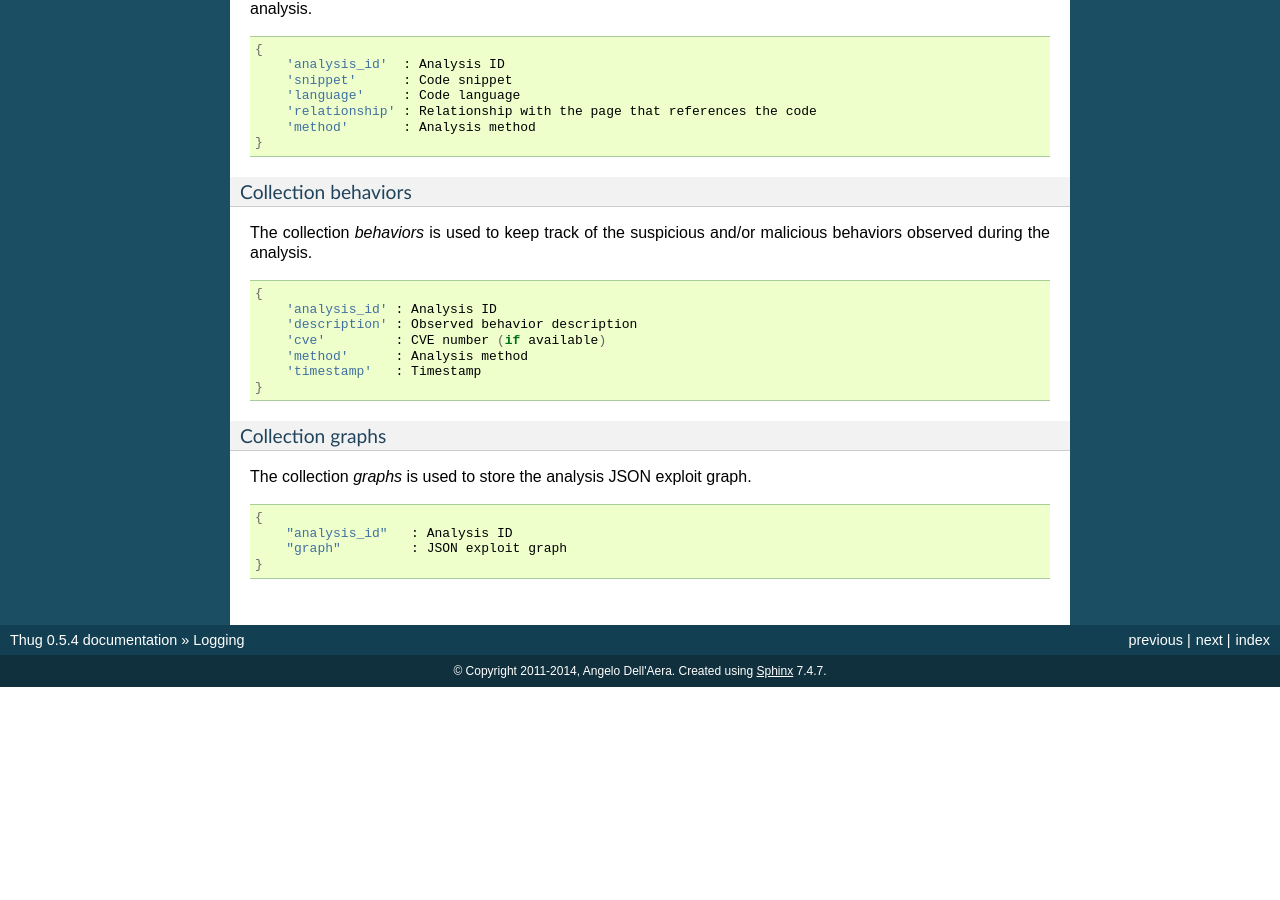
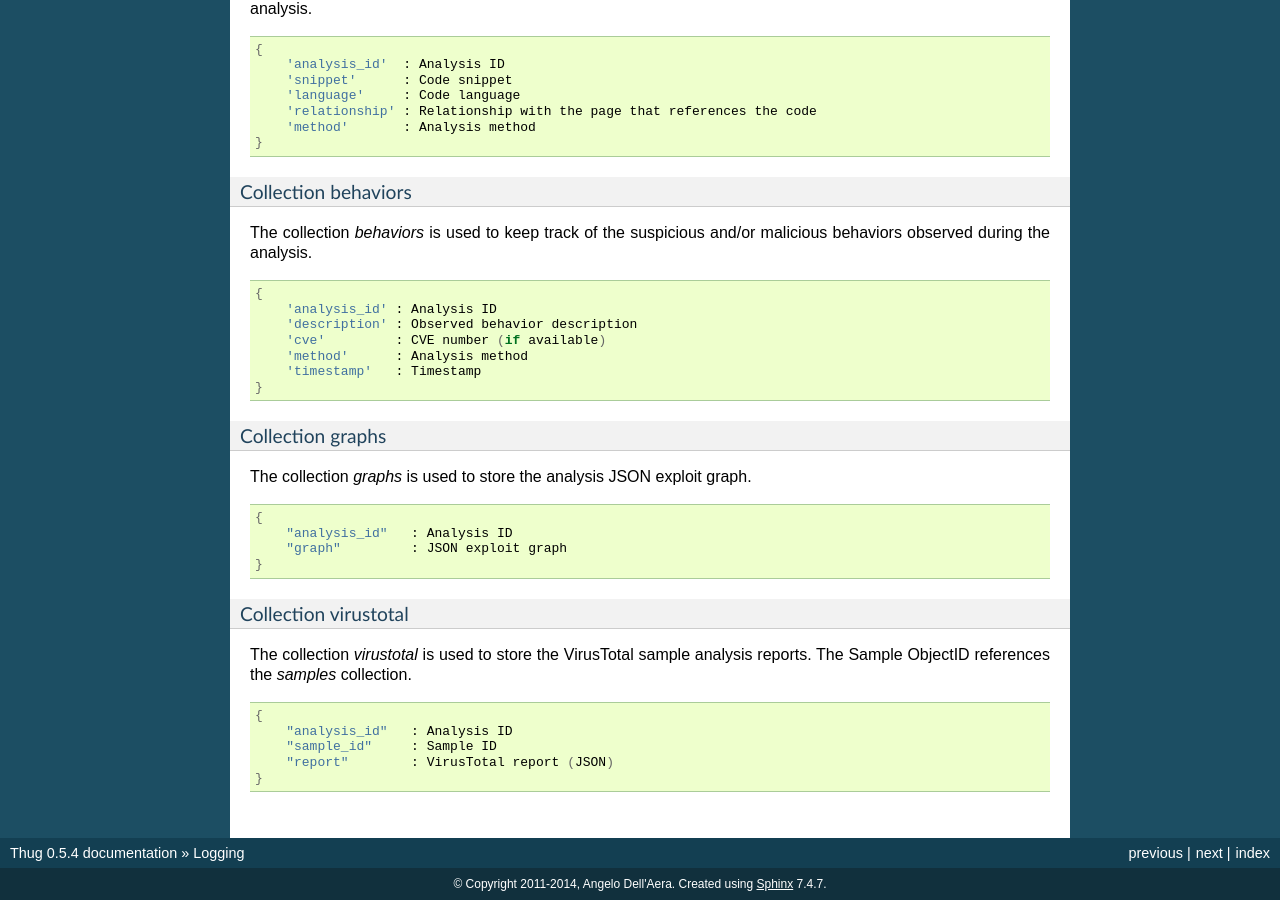
Before and after one commit to buffer/thug, a Sphinx documentation site: the page built from doc/source/logging.rst, in a window 1280 px wide and 900 px high, scrolled down 2227 px. Built offline with Sphinx 7.4.7, drawn with Linux system fonts in a browser that asks for light colours; before the commit the page ends 2914 px from its top, so only the background shows below that; some of the changed text lies outside the part shown.

Commit message:
Updated documentation

```diff
--- a/doc/source/logging.rst
+++ b/doc/source/logging.rst
@@ -184,3 +184,17 @@
             "analysis_id"   : Analysis ID
             "graph"         : JSON exploit graph
         }
+
+Collection virustotal
+^^^^^^^^^^^^^^^^^^^^^
+
+The collection *virustotal* is used to store the VirusTotal sample analysis reports.
+The Sample ObjectID references the *samples* collection.
+
+.. code-block:: sh
+
+        {
+            "analysis_id"   : Analysis ID
+            "sample_id"     : Sample ID
+            "report"        : VirusTotal report (JSON)
+        }
```
